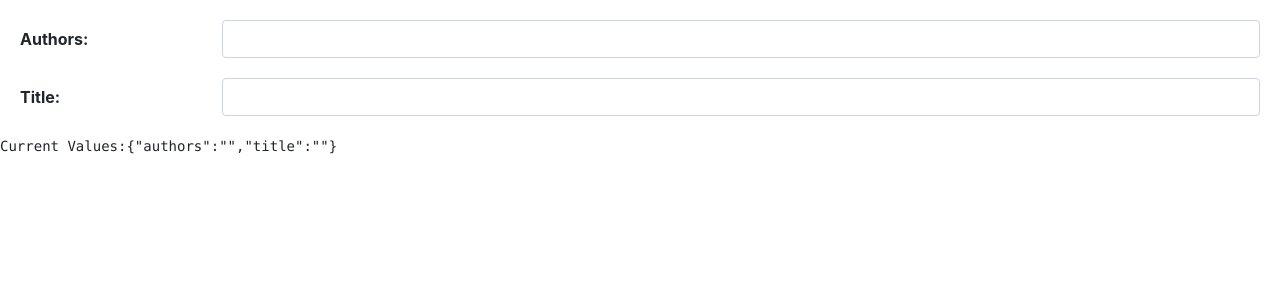
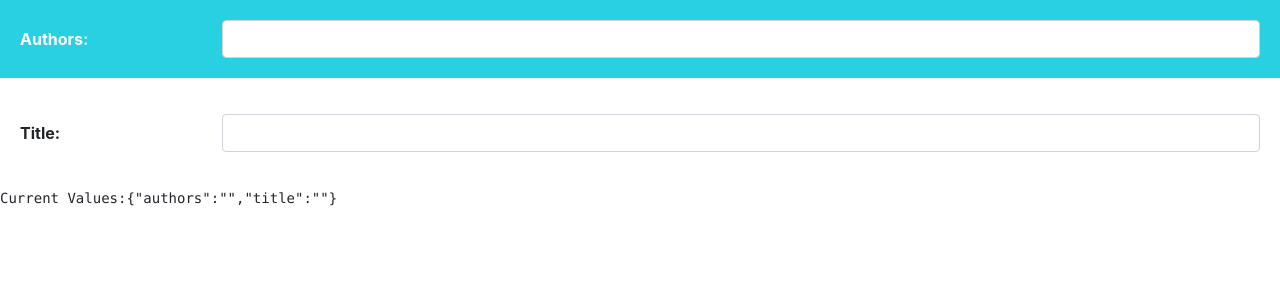
Before and after one commit to dumbNickname/react16-training, a React (Create React App) app: page / in a window 1280 px wide. Shown: the top 300 px of the page. Built offline with nearby package versions, Linux system fonts and the light colour scheme.

Commit message:
Added example Disco HOC

```diff
--- a/src/components/BookDetails/BookDetails.css
+++ b/src/components/BookDetails/BookDetails.css
@@ -2,7 +2,7 @@
   display: flex;
   align-items: center;
   justify-content: space-between;
-  margin: 20px;
+  padding: 20px;
 }
 .book-details-form .form-group label {
   flex: 2;
--- a/src/components/BookDetails/BookDetailsDumb.js
+++ b/src/components/BookDetails/BookDetailsDumb.js
@@ -1,7 +1,11 @@
 import React from "react";
 
 import { FormGroup } from '../FormGroup';
+import { withDiscoEffect } from '../withDiscoEffect';
 import './BookDetails.css';
+
+
+const DiscoFormGroup = withDiscoEffect(FormGroup);
 
 export const BookDetailsDumb = ({
   book,
@@ -10,7 +14,7 @@ export const BookDetailsDumb = ({
 }) => (
   <div>
     <form className="book-details-form">
-      <FormGroup>
+      <DiscoFormGroup>
         <label htmlFor="authors">Authors:</label>
         <input
           value={book.authors}
@@ -19,7 +23,7 @@ export const BookDetailsDumb = ({
           className="form-control"
           type="text"
         />
-      </FormGroup>
+      </DiscoFormGroup>
 
       <FormGroup>
         <label htmlFor="title">Title:</label>
--- a/src/components/FormGroup.js
+++ b/src/components/FormGroup.js
@@ -1,7 +1,12 @@
 import React from 'react';
 
-export const FormGroup = ({children}) => (
-  <div className="form-group">
+export const FormGroup = ({ children, bgColor, fontColor }) => (
+  <div className="form-group"
+    style={{
+      backgroundColor: bgColor,
+      color: fontColor,
+    }}
+  >
     {children}
   </div>
 )
--- /dev/null
+++ b/src/components/withDiscoEffect.js
@@ -0,0 +1,44 @@
+import React from 'react';
+
+function getRandomColor() {
+  const hexBase = '0123456789ABCDEF';
+  const hexColor = [...Array(6)]
+    .map(() => hexBase[Math.floor(Math.random() * hexBase.length)])
+    .join('');
+  return `#${hexColor}`;
+}
+
+export function withDiscoEffect(WrappedComponent) {
+  return class extends React.Component {
+    state = {
+      innerWidth: 0,
+      innerHeight: 0,
+      randomColor: null,
+    };
+
+    componentDidMount() {
+      this.updateWindowDimensions();
+      window.addEventListener('resize', this.updateWindowDimensions);
+    }
+
+    componentWillUnmount() {
+      window.removeEventListener('resize', this.updateWindowDimensions);
+    }
+
+    updateWindowDimensions = () => {
+      const randomColor = getRandomColor();
+      this.setState({
+        innerWidth: window.innerWidth,
+        innerHeight: window.innerHeight,
+        bgColor: randomColor,
+        fontColor: (randomColor.replace('#', '0x')) > (0xffffff / 2)
+          ? '#333'
+          : '#fff'
+      });
+    }
+
+    render() {
+      return <WrappedComponent {...this.state} {...this.props}/>;
+    }
+  };
+}
```
